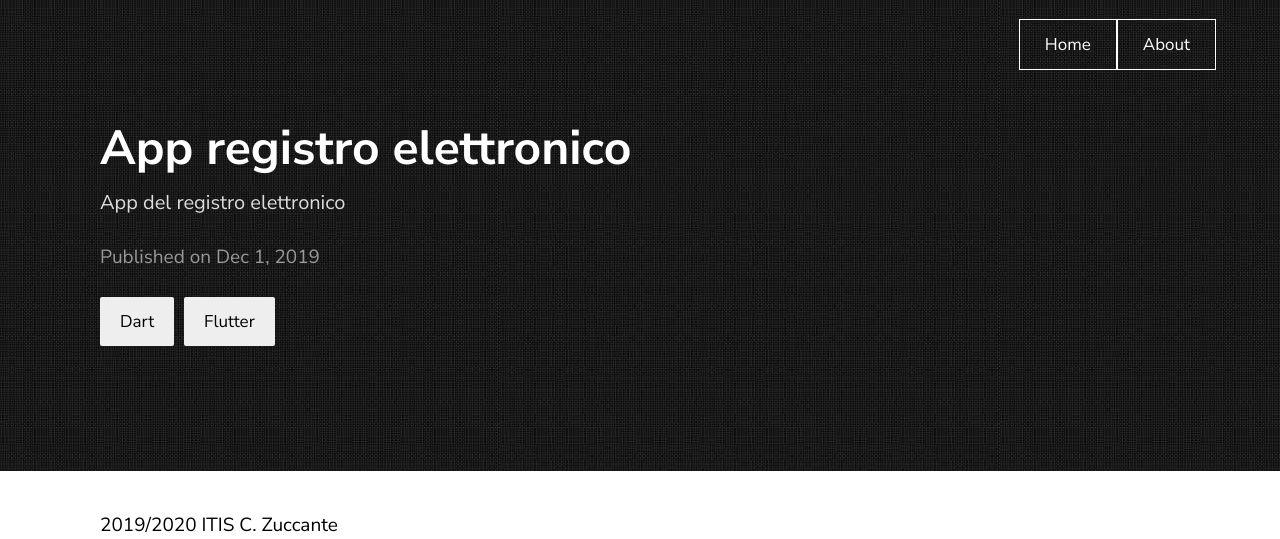
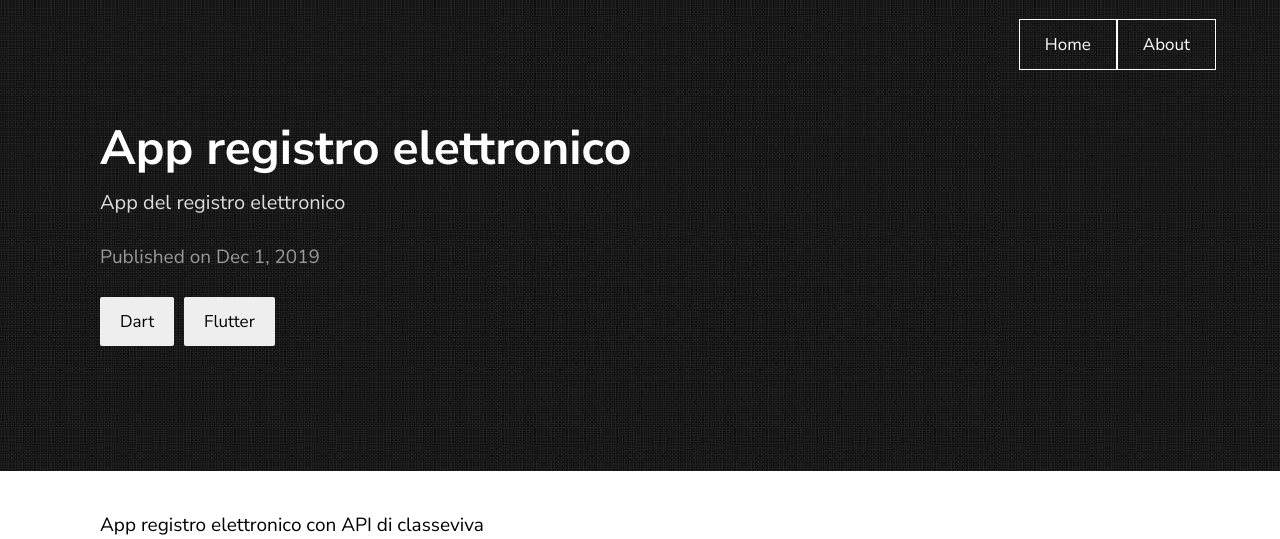
Before and after one commit to filippoveggo/filippoveggo.github.io, a Jekyll site: the page built from _posts/2019-12-01-regiatro-elettronico.markdown, in a window 1280 px wide. Shown: the top 539 px of the page. Built offline with Jekyll 4.4.1, drawn with Linux system fonts in a browser that asks for light colours; nearby versions of some CDN libraries; grey boxes are pictures that could not be loaded.

Commit message:
Update 2019-12-01-regiatro-elettronico.markdown

```diff
--- a/_posts/2019-12-01-regiatro-elettronico.markdown
+++ b/_posts/2019-12-01-regiatro-elettronico.markdown
@@ -6,6 +6,8 @@ date:   2019-12-01 +0530
 categories: Dart Flutter
 ---
 
+App registro elettronico con API di classeviva
+
 2019/2020 ITIS C. Zuccante
 
 <div align="center"><img src="https://camo.githubusercontent.com/ea89952bde146730d8ff57497c22cceebc7be1d1/68747470733a2f2f692e696d6775722e636f6d2f5457366154634d2e706e67"></div>
```
